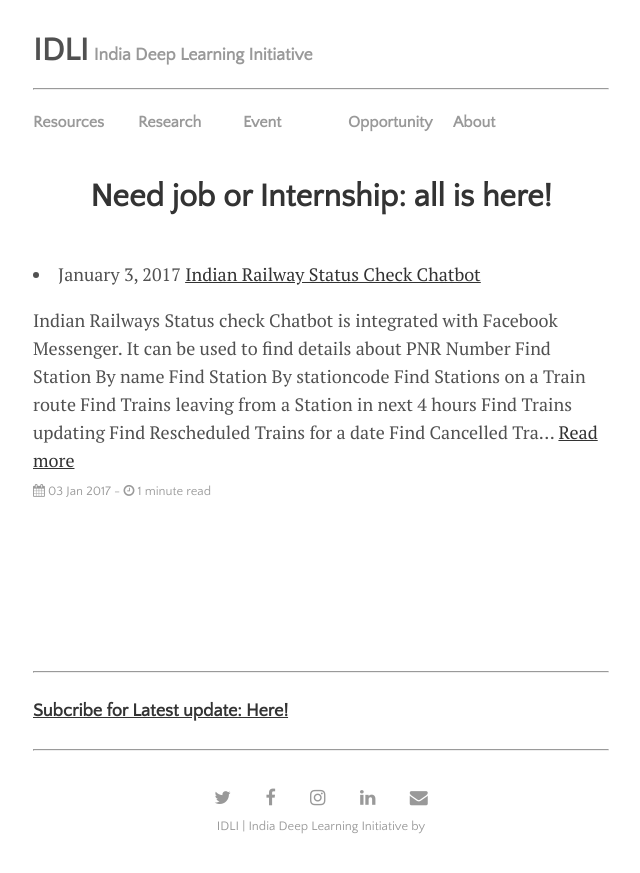
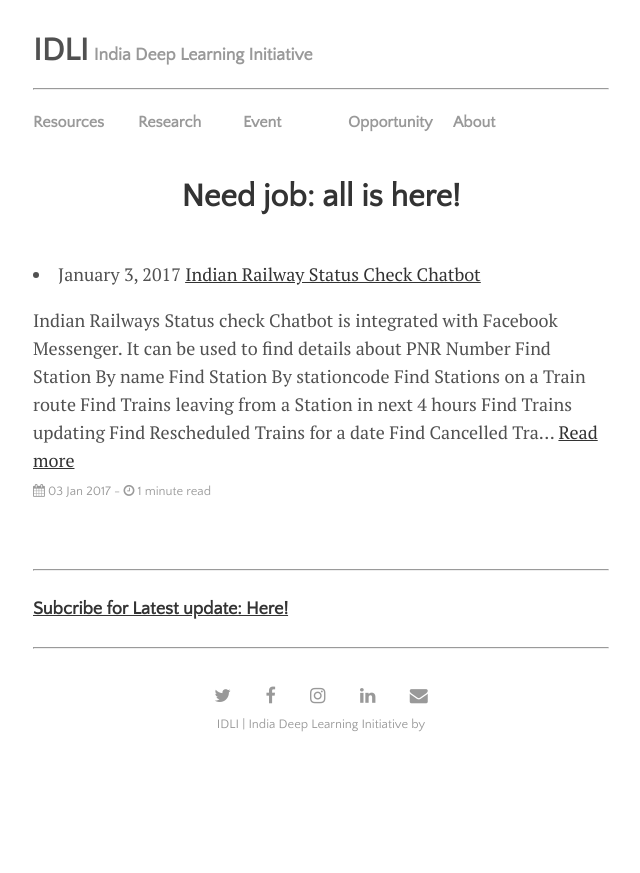
Before and after one commit to IndiaDeepLearningInitiative-IDLI/IndiaDeepLearningInitiative-IDLI.github.io, a Jekyll site: the page built from jobs.html, in a window 1280 px wide. Shown: the top 873 px of the page, without its empty margins (319-959 px from the left). Built offline with Jekyll 4.4.1, drawn with Linux system fonts in a browser that asks for light colours; nearby versions of some CDN libraries; comment, search, counter and statistics services are not loaded; part of the change alters nothing that is shown.

Commit message:
code cleanup

```diff
--- a/jobs.html
+++ b/jobs.html
@@ -3,7 +3,7 @@ layout: default
 title: Jobs
 ---
 <div>
-  <h1 style="text-align: center;">Need job or Internship: all is here! </h1>
+  <h1 style="text-align: center;">Need job: all is here! </h1>
   <br>
 </div>
 {% for jobs in site.jobs %}
@@ -16,26 +16,3 @@ title: Jobs
     <span class="post-date" style="margin-top:3px"><i class="fa fa-calendar" aria-hidden="true"></i> {{ jobs.date | date_to_string }} - <i class="fa fa-clock-o" aria-hidden="true"></i> {% include read-time.html %}</span>
   </p>
 {% endfor %}
-<div id="disqus_thread"><br><br><br></div>
-<script>
-/**
-*  RECOMMENDED CONFIGURATION VARIABLES: EDIT AND UNCOMMENT THE SECTION BELOW TO INSERT DYNAMIC VALUES FROM YOUR PLATFORM OR CMS.
-*  LEARN WHY DEFINING THESE VARIABLES IS IMPORTANT: https://disqus.com/admin/universalcode/#configuration-variables*/
-/*
-var disqus_config = function () {
-this.page.url = PAGE_URL;  // Replace PAGE_URL with your page's canonical URL variable
-this.page.identifier = PAGE_IDENTIFIER; // Replace PAGE_IDENTIFIER with your page's unique identifier variable
-};
-*/
-(function() { // DON'T EDIT BELOW THIS LINE
-var d = document, s = d.createElement('script');
-s.src = '//https-indiadeeplearninginitiative-idli-github-io.disqus.com/embed.js';
-s.setAttribute('data-timestamp', +new Date());
-(d.head || d.body).appendChild(s);
-})();
-</script>
-<noscript>Please enable JavaScript to view the <a href="https://disqus.com/?ref_noscript">comments powered by Disqus.</a></noscript>
-
-<div>
-<script id="dsq-count-scr" src="//https-indiadeeplearninginitiative-idli-github-io.disqus.com/count.js" async></script>
-</div>
```
